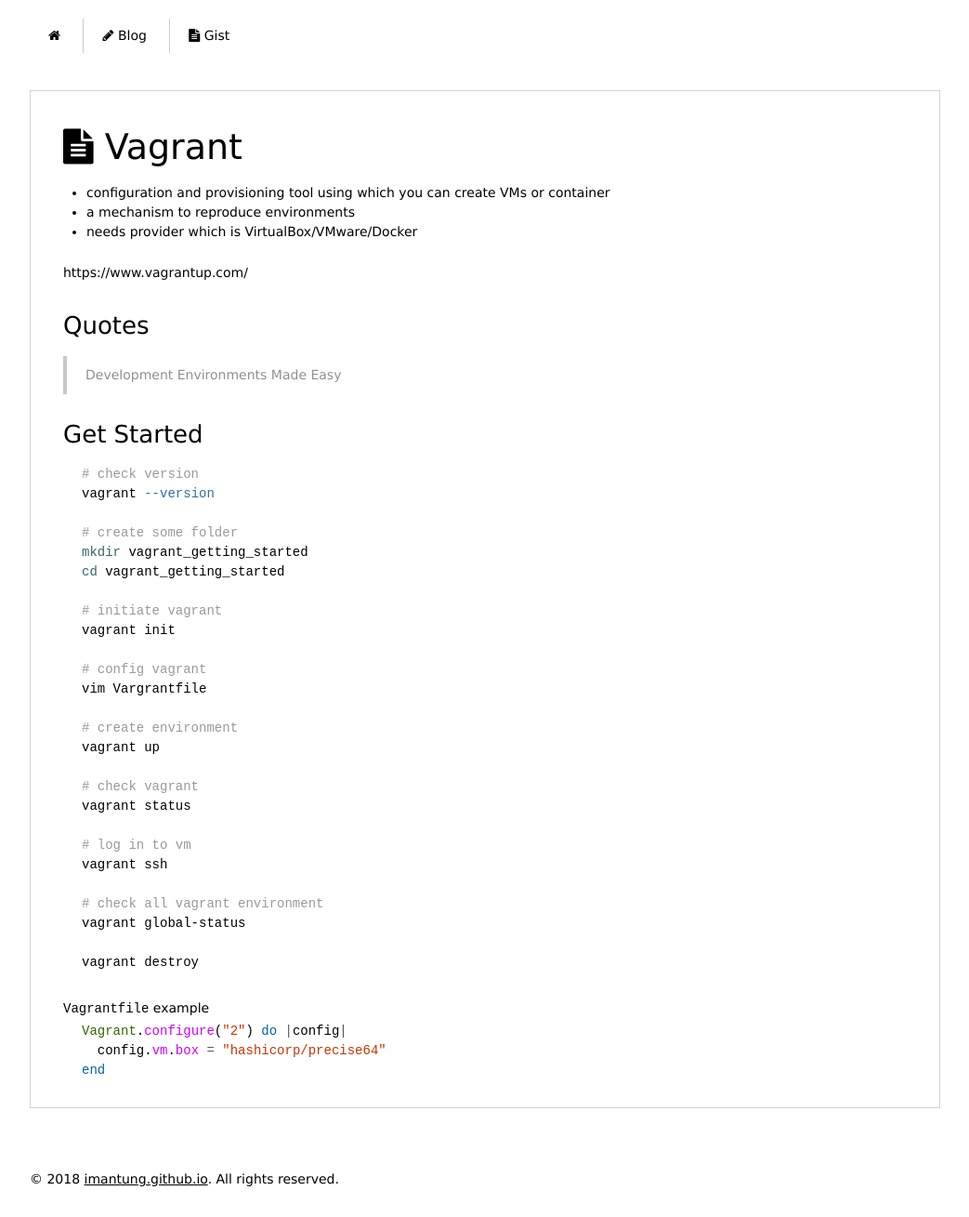
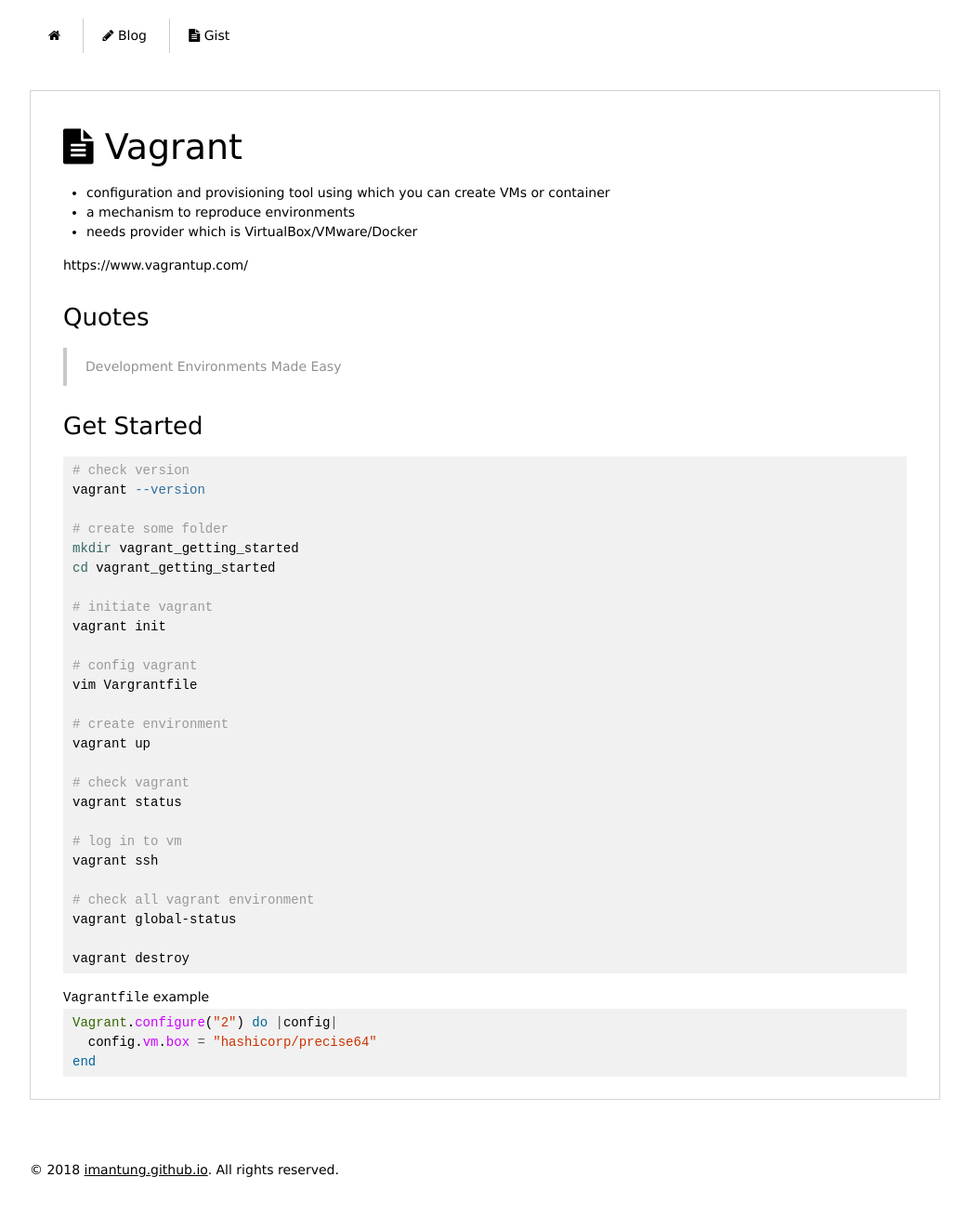
Before and after one commit to imantung/imantung.github.io, a Jekyll site: the page built from gist/_posts/2018-01-22-vagrant.md, in a window 1280 px wide. Shown: the whole page at 93% size, without its empty margins (118-1161 px from the left). Built offline with Jekyll 4.4.1, drawn with Linux system fonts in a browser that asks for light colours; nearby versions of some CDN libraries.

Commit message:
ui/ux improvement

```diff
--- a/public/css/gist.css
+++ b/public/css/gist.css
@@ -8,14 +8,15 @@
 }
 
 .gist-content>p{
-  line-height: 1.85;
-  -webkit-margin-before: 1.5em;
+  line-height: 1.65;
+  -webkit-margin-before: 1em;
   -webkit-margin-after: 0;
 }
 
 .gist-content pre.highlight{
   -webkit-margin-before: 0;
-  padding: 0 20px 5px 20px;
+  padding: 5px 10px;
+  background-color: #F1F1F1;
   overflow-x: scroll;
 }
 
```
